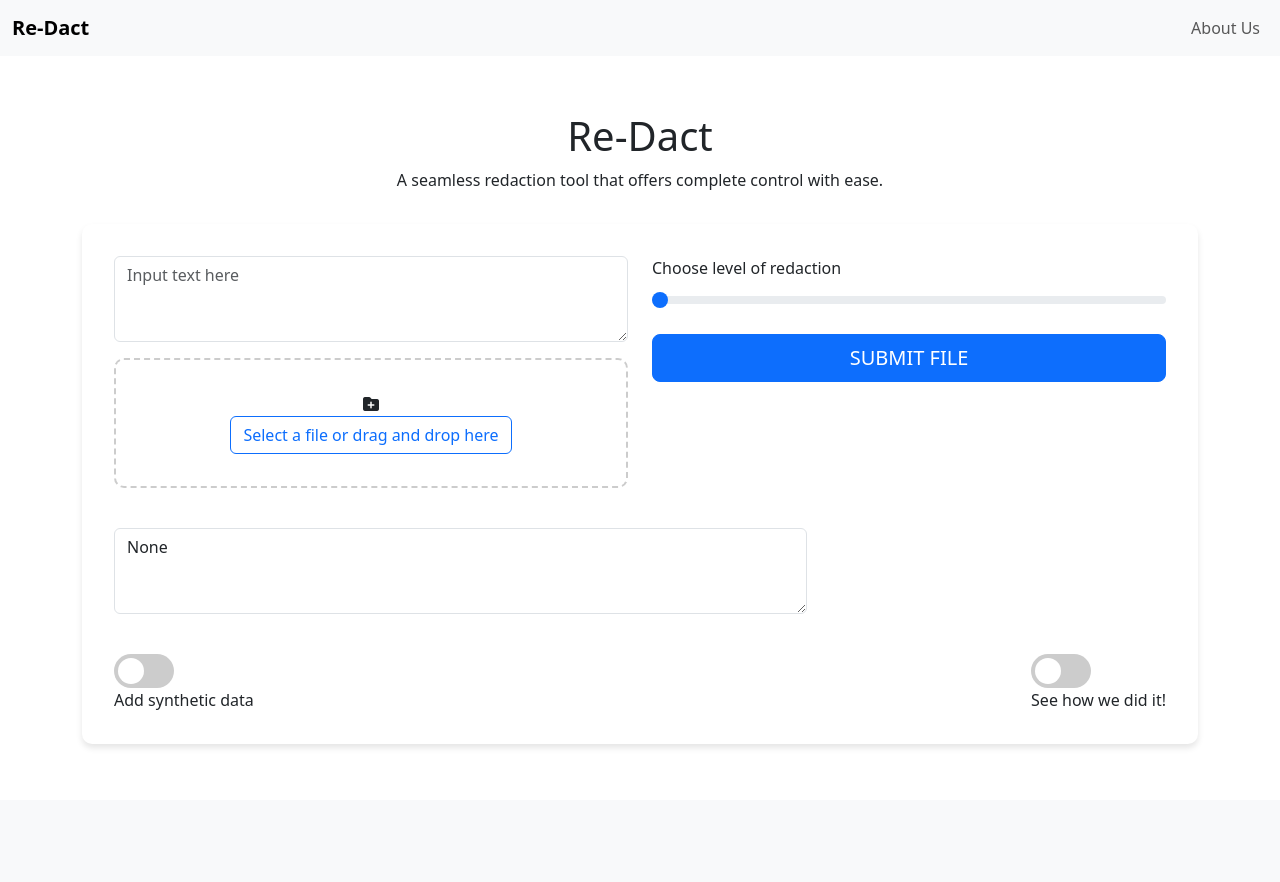
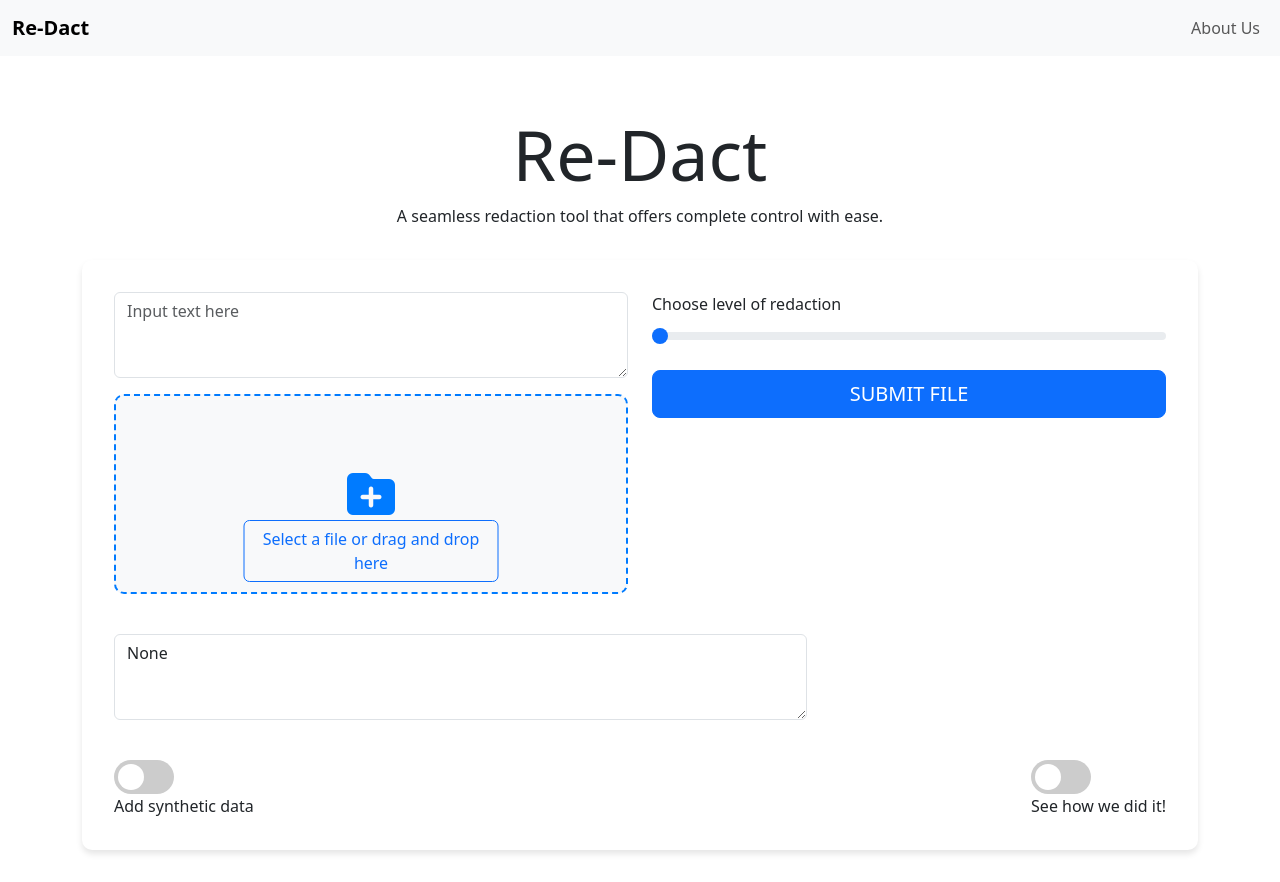
Before and after one commit to SmartyDroidBot/RE-DACT, a Django app: page / in a window 1280 px wide. Before the commit the page ends 746 px from the top, so only its background shows below. Run offline with Django 5.2, Linux system fonts and the light colour scheme; some libraries are stand-ins or nearby versions.

Commit message:
Frontend image resize

```diff
--- a/redact/app/static/index.css
+++ b/redact/app/static/index.css
@@ -5,6 +5,7 @@
     margin: 0 auto;
     padding: 2rem;
 }
+
 
 .header {
     text-align: center;
@@ -37,7 +38,8 @@ body {
     background-color: #f0f8ff;
 }
 .navbar-brand {
-    font-weight: bold;
+    font-weight: bolder;
+    font-size: 100px;
 }
 .main-content {
     background-color: white;
@@ -109,3 +111,95 @@ background-color: #f8f9fa;
     pointer-events: none;
     opacity: 0.6;
 }
+
+/* Style for the drop area container */
+.droparea {
+    position: relative;
+    width: 100%;
+    height: 200px;    /* Set a fixed height */
+    border: 2px dashed #007bff;
+    border-radius: 10px;
+    display: flex;
+    align-items: center;
+    justify-content: center;
+    overflow: hidden; /* Hide overflow */
+    background-color: #f8f9fa;
+    padding: 10px;
+}
+
+/* Style for the folder icon */
+#folderIcon {
+    font-size: 48px;
+    color: #007bff;
+    display: block;
+}
+
+/* Style for the input label */
+label[for="fileInput"] {
+    position: absolute;
+    bottom: 10px;
+    left: 50%;
+    transform: translateX(-50%);
+    z-index: 10;
+}
+
+/* Style for the file input */
+#fileInput {
+    display: none; /* Keep the input hidden */
+}
+
+/* Style for the preview container */
+.preview-container {
+    display: flex;
+    flex-wrap: wrap;
+    justify-content: center;
+    align-items: center;
+    max-width: 100%;
+    max-height: 100%;
+    overflow-y: auto;
+    overflow-x: hidden;
+}
+
+/* Style for individual preview items */
+.preview-item {
+    position: relative;
+    margin: 5px;
+    width: 80px;
+    height: 80px;
+    border: 1px solid #ddd;
+    border-radius: 5px;
+    overflow: hidden;
+    display: flex;
+    align-items: center;
+    justify-content: center;
+}
+
+/* Image inside the preview container */
+.preview-item img {
+    max-width: 100%;
+    max-height: 100%;
+    object-fit: contain;
+}
+
+/* Cancel button inside the preview item */
+.preview-item button {
+    position: absolute;
+    top: 5px;
+    right: 5px;
+    background-color: #dc3545;
+    color: #fff;
+    border: none;
+    border-radius: 50%;
+    width: 20px;
+    height: 20px;
+    font-size: 12px;
+    cursor: pointer;
+}
+
+.redact-header{
+    font-size: 70px;
+}
+
+.header-desc{
+
+}
--- a/redact/app/templates/index.html
+++ b/redact/app/templates/index.html
@@ -24,8 +24,8 @@
 
     <div class="container">
         <header class="text-center my-4">
-            <h1>Re-Dact</h1>
-            <p>A seamless redaction tool that offers complete control with ease.</p>
+            <h1 class="redact-header">Re-Dact</h1>
+            <p class="header-desc">A seamless redaction tool that offers complete control with ease.</p>
         </header>
 
         <main class="main-content">
@@ -40,7 +40,7 @@
                             <div class="droparea" id="dropArea">
                                 <i class="fa-solid fa-folder-plus" id="folderIcon"></i>
                                 <div class="preview-container" id="previewContainer"></div>
-                                <input type="file" name="files" id="fileInput" multiple accept=".png, .jpg, .jpeg, .pdf, .txt" style="display: none;">
+                                <input type="file" name="files" id="fileInput" multiple accept=".png, .jpg, .jpeg, .pdf, .txt" style="display: none;" width="10%">
                                 <label for="fileInput" class="btn btn-outline-primary">Select a file or drag and drop here</label>
                             </div>
                         </div>
```
Also changed, not shown: redact/media/uploads/bus.jpg (added), redact/media/uploads/bus_2uBJBmA.jpg (added), redact/media/uploads/bus_nZktueB.jpg (added).
